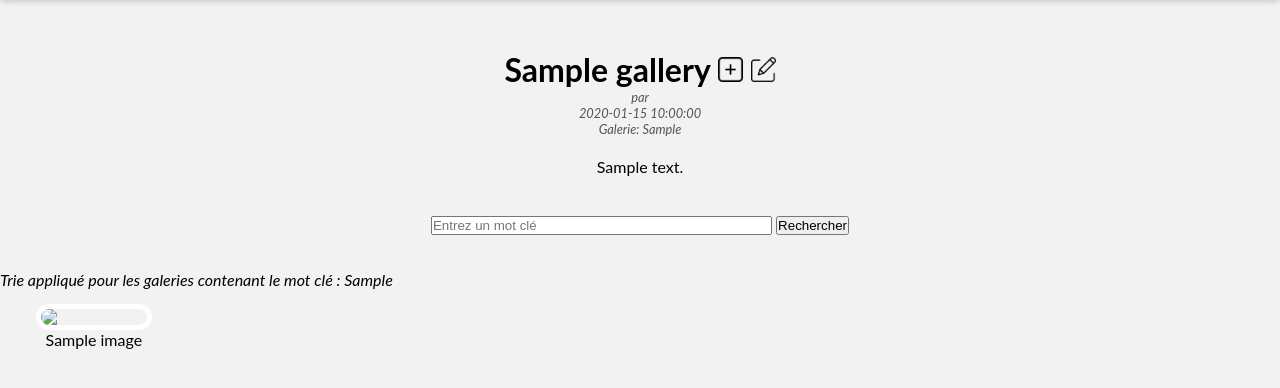
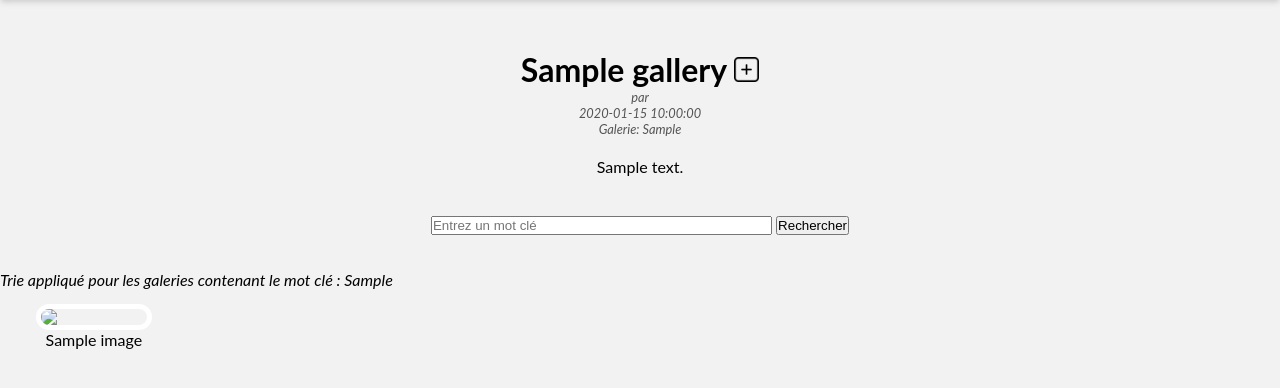
Before and after one commit to Yanisrezgui/MediaPhoto, a PHP site: template templates/images/images.html.twig in a window 1280 px wide. Shown: the part 124-512 px from the top of the page. Run offline with PHP 8.4, Linux system fonts and the light colour scheme; the template is opened without the code that fills it: most values are stand-ins (such as "Sample title", 1, 10 or a date in 2020); some libraries are stand-ins or nearby versions.

Commit message:
Revert "BUG RESOLVED V2"
This reverts commit 970679453e79d53b4a5218b7c7acf630bc34692e.

```diff
--- a/public/css/index.css
+++ b/public/css/index.css
@@ -354,10 +354,6 @@ nav a {
     flex: auto 1;
   }
 }
-a {
-  text-decoration: none;
-}
-
 .search-bar {
   text-align: center;
   margin-top: 38px;
--- a/public/scss/gallery.scss
+++ b/public/scss/gallery.scss
@@ -1,8 +1,5 @@
 @import '_variables';
 
-a {
-    text-decoration:none;
-}
 .search-bar {
     text-align: center;
     margin-top: 38px;
--- a/templates/images/images.html.twig
+++ b/templates/images/images.html.twig
@@ -8,9 +8,6 @@
             {{gallery.titre}}
             <a href="/uploadImage/{{idGallery}}">
                 <img src="/img/add.png" style="width: 25px">
-            </a>
-            <a href="/edit-gallery/{{gallery.id}}">
-                <img src="/img/edit.png" alt="">
             </a>
         </h1>
         <span>par {{gallery.getUser().getPseudo()}}</span>
```
Also changed, not shown: 1 other file.
